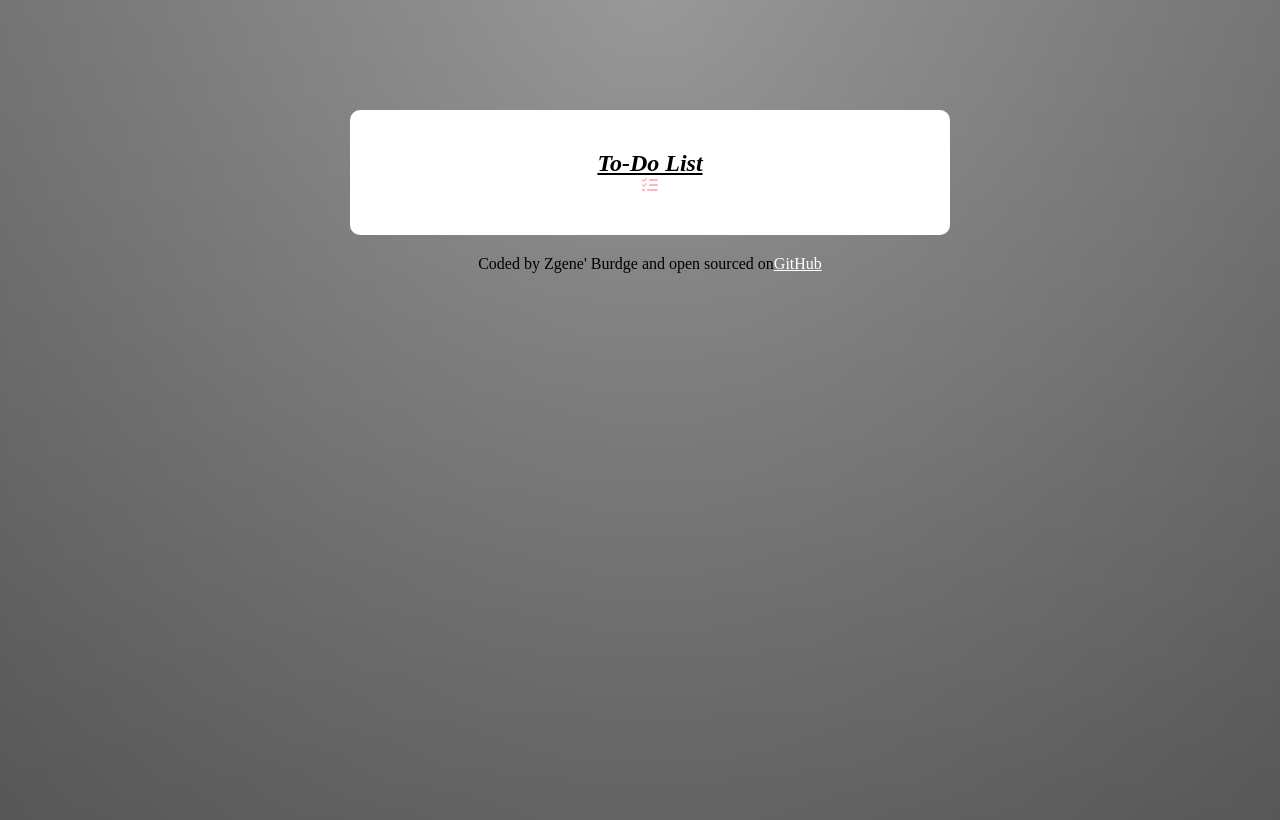
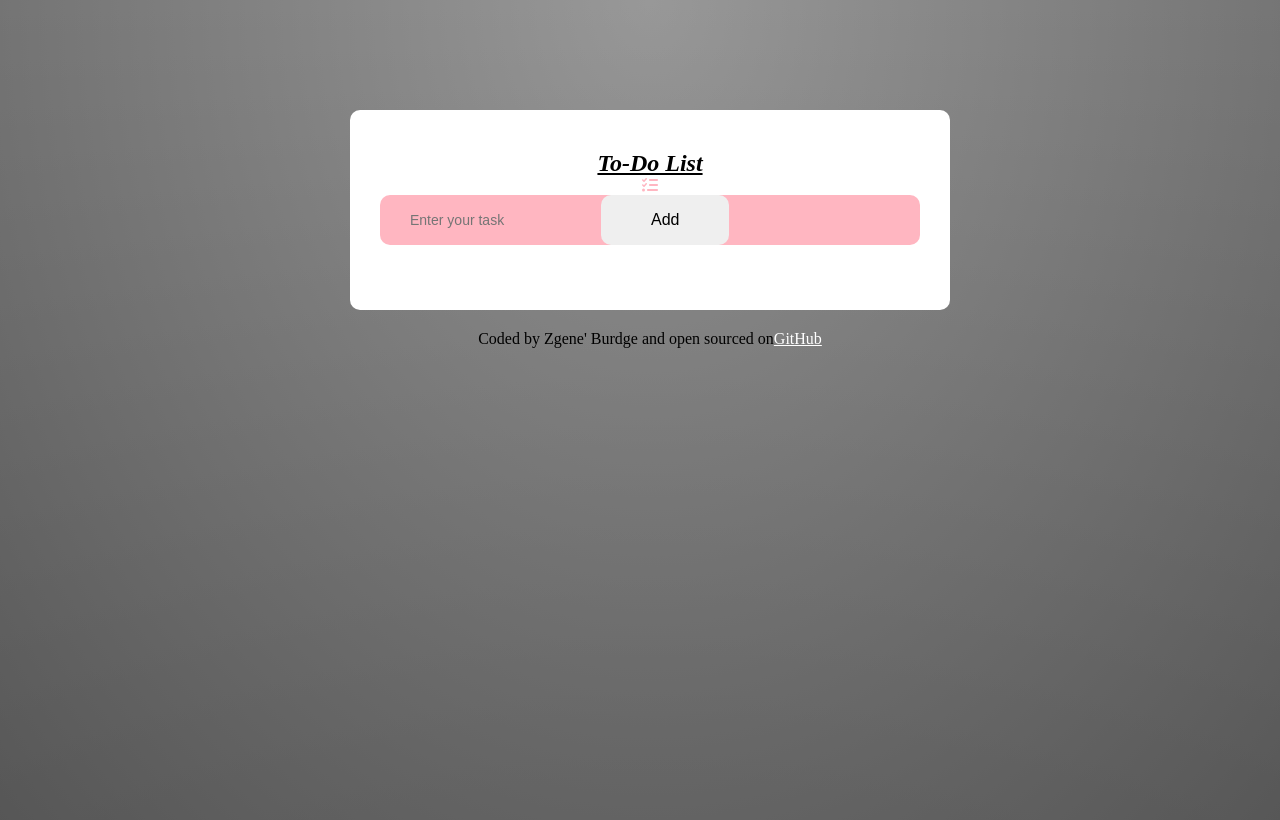
Before and after one commit to ZBurdge/todo-list-react, a React (Create React App) app: page / in a window 1280 px wide. Built offline with nearby package versions, Linux system fonts and the light colour scheme.

Commit message:
adjusted layout of all components

```diff
--- a/src/App.js
+++ b/src/App.js
@@ -1,3 +1,4 @@
+import React, { useState, useEffect } from "react";
 import "./App.css";
 import { FontAwesomeIcon } from "@fortawesome/react-fontawesome";
 import { faListCheck } from "@fortawesome/free-solid-svg-icons";
@@ -5,6 +6,52 @@ import ToDoInput from "./ToDoInput";
 import ToDoList from "./ToDoList";
 
 export default function App() {
+  const [taskList, setTaskList] = useState([]);
+
+  useEffect(() => {
+    showTask();
+  }, []);
+
+  const addTask = (task) => {
+    if (task.trim() === "") {
+      alert("Please enter your task.");
+    } else {
+      const newTask = { id: Date.now(), task, checked: false };
+      setTaskList((prevTaskList) => [...prevTaskList, newTask]);
+    }
+    saveData();
+  };
+
+  const toggleTask = (taskId) => {
+    setTaskList((prevTaskList) =>
+      prevTaskList.map((task) => {
+        if (task.id === taskId) {
+          return { ...task, checked: !task.checked };
+        }
+        return task;
+      })
+    );
+    saveData();
+  };
+
+  const removeTask = (taskId) => {
+    setTaskList((prevTaskList) =>
+      prevTaskList.filter((task) => task.id !== taskId)
+    );
+    saveData();
+  };
+
+  const saveData = () => {
+    localStorage.setItem("data", JSON.stringify(taskList));
+  };
+
+  const showTask = () => {
+    const savedData = localStorage.getItem("data");
+    if (savedData) {
+      setTaskList(JSON.parse(savedData));
+    }
+  };
+
   return (
     <div className="App">
       <div className="container">
@@ -13,8 +60,12 @@ export default function App() {
             <h2>To-Do List</h2>
             <FontAwesomeIcon icon={faListCheck} style={{ color: "#ffb6c1" }} />
           </header>
-          <ToDoInput />
-          <ToDoList />
+          <ToDoInput addTask={addTask} />
+          <ToDoList
+            taskList={taskList}
+            toggleTask={toggleTask}
+            removeTask={removeTask}
+          />
         </div>
         <footer>
           Coded by Zgene' Burdge and open sourced on
--- a/src/ToDoInput.js
+++ b/src/ToDoInput.js
@@ -1,35 +1,30 @@
-import React, { useRef } from "react";
-import ToDoList from "./ToDoList";
+import React, { useState } from "react";
 import "./ToDoInput.css";
 
 export default function TodoInput({ addTask }) {
-  const inputBoxRef = useRef(null);
+  const [task, setTask] = useState("");
 
-  const handleKeyPress = (event) => {
-    if (event.key === "Enter") {
-      event.preventDefault();
-      addTask(inputBoxRef.current.value);
-      inputBoxRef.current.value = "";
-    }
+  const handleChange = (e) => {
+    setTask(e.target.value);
+  };
 
-    const handleAddTask = () => {
-      addTask(inputBoxRef.current.value);
-      inputBoxRef.current.value = "";
+  const handleSubmit = (e) => {
+    e.preventDefault();
+    addTask(task);
+    setTask("");
   };
 
   return (
-      <div>
-        <form className="row todo-input">
+    <div className="row todo-input">
+      <form onSubmit={handleSubmit}>
         <input
           type="text"
           placeholder="Enter your task"
-            ref={inputBoxRef}
-            onKeyDown={handleKeyPress}
+          value={task}
+          onChange={handleChange}
         />
-          <button onClick={handleAddTask}>Add</button>
+        <button type="submit">Add</button>
       </form>
-        <ToDoList />
     </div>
   );
-  };
 }
--- a/src/ToDoItem.js
+++ b/src/ToDoItem.js
@@ -1,17 +1,13 @@
 import React from "react";
 
 export default function ToDoItem({ task, toggleTask, removeTask }) {
-  const handleToggle = () => {
-    toggleTask(task.id);
-  };
-  const handleRemove = () => {
-    removeTask(task.id);
-  };
-
   return (
-    <li className={task.checked ? "checked" : ""} onClick={handleToggle}>
+    <li
+      className={task.checked ? "checked" : ""}
+      onClick={() => toggleTask(task.id)}
+    >
       {task.task}
-      <span onClick={handleRemove}>&times;</span>
+      <span onClick={() => removeTask(task.id)}>&times;</span>
     </li>
   );
 }
--- a/src/ToDoList.js
+++ b/src/ToDoList.js
@@ -1,57 +1,10 @@
-import React, { useState, useEffect } from "react";
+import React from "react";
 import "./ToDoList.css";
 import ToDoItem from "./ToDoItem";
 
-export default function ToDoList() {
-  const [taskList, setTaskList] = useState([]);
-
-  useEffect(() => {
-    showTask();
-  }, []);
-
-  const addTask = (task) => {
-    if (task.trim() === "") {
-      alert("Please enter your task");
-    } else {
-      const newTask = { id: DataTransfer.now(), task, checked: false };
-      setTaskList((prevTaskList) => [...prevTaskList, newTask]);
-    }
-    saveData();
-  };
-
-  const toggleTask = (taskId) => {
-    setTaskList((prevTaskList) =>
-      prevTaskList.map((task) => {
-        if (task.id === taskId) {
-          return { ...task, checked: !task.checked };
-        }
-        return task;
-      })
-    );
-    saveData();
-  };
-
-  const removeTask = (taskId) => {
-    setTaskList((prevTaskList) =>
-      prevTaskList.filter((task) => task.id !== taskId)
-    );
-    saveData();
-  };
-
-  const saveData = () => {
-    localStorage.setItem("data", JSON.stringify(taskList));
-  };
-
-  const showTask = () => {
-    const savedData = localStorage.getItem("data");
-    if (savedData) {
-      setTaskList(JSON.parse(savedData));
-    }
-  };
-
+export default function ToDoList({ taskList, toggleTask, removeTask }) {
   return (
-    <div>
-      <ul id="todo-list">
+    <ul>
       {taskList.map((task) => (
         <ToDoItem
           key={task.id}
@@ -61,6 +14,5 @@ export default function ToDoList() {
         />
       ))}
     </ul>
-    </div>
   );
 }
```
Lines whose indentation alone changed are shown as unchanged.
